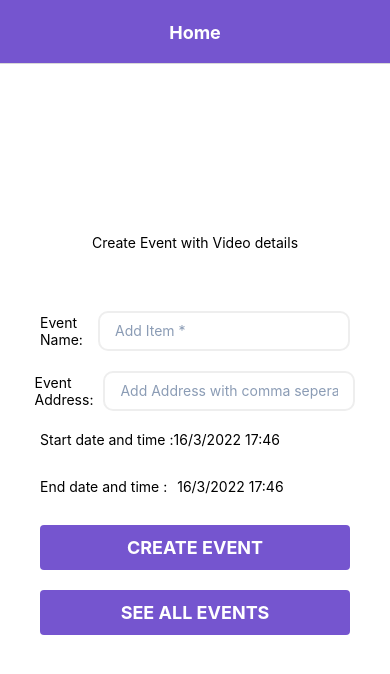
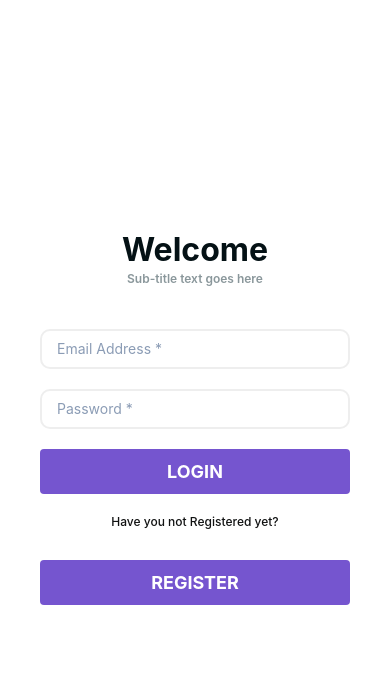
Before and after one commit to v1pu2/RnLatDemo, a React Native app: screen /Home in a window 390 px wide. Shown: the top 674 px of the page. Built offline with nearby package versions, Linux system fonts and the light colour scheme.

Commit message:
remove temporary code comment

```diff
--- a/src/Containers/Navigator.js
+++ b/src/Containers/Navigator.js
@@ -8,9 +8,9 @@ import {useSelector} from 'react-redux';
 const Navigator = props => {
   const [isLoggedIn, setIsLoggedIn] = useState(true);
   const checkLogin = useSelector(state => state);
-  // useEffect(() => {
-  //   setIsLoggedIn(checkLogin?.AuthReducer?.isLogin);
-  // }, [checkLogin]);
+  useEffect(() => {
+    setIsLoggedIn(checkLogin?.AuthReducer?.isLogin);
+  }, [checkLogin]);
   return (
     <NavigationContainer>
       {isLoggedIn ? <AppStack /> : <AuthStack />}
```
